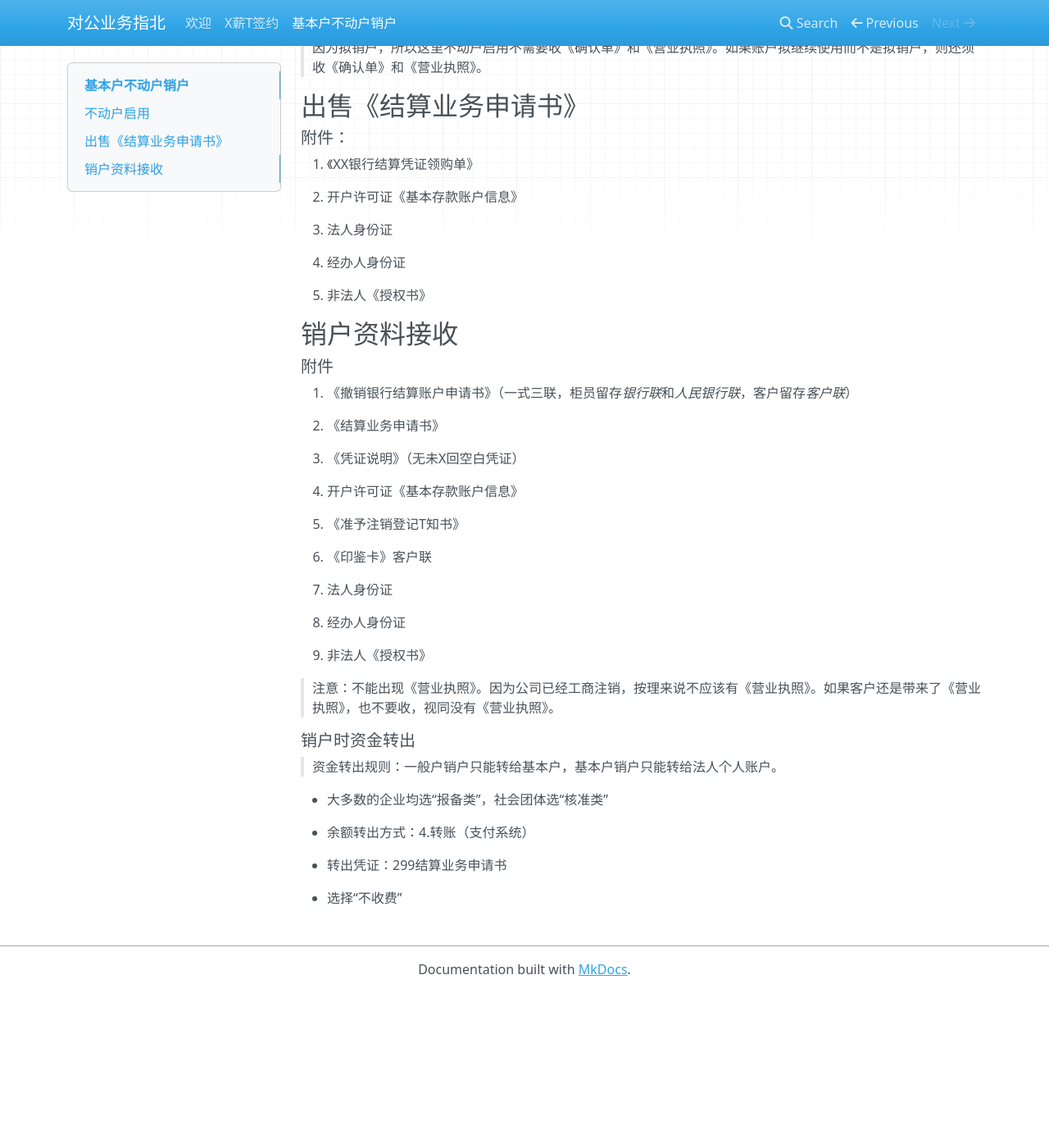
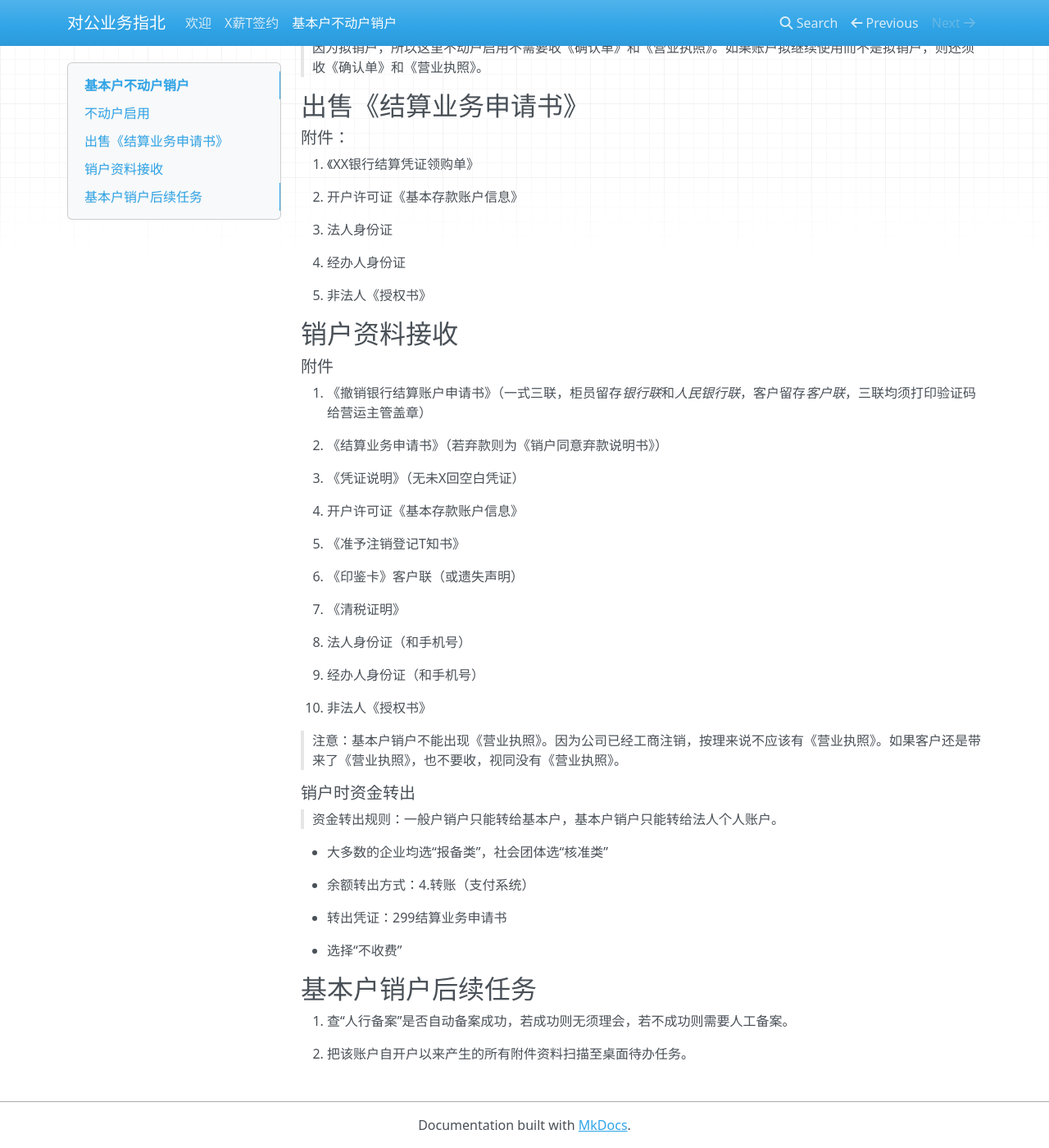
Before and after one commit to sakurafisch/fi, an MkDocs documentation site: the page built from docs/基本户不动户销户.md, in a window 1280 px wide and 1400 px high, scrolled down 487 px. Shown: the whole window at 82% size. Built offline with MkDocs 1.6.1, drawn with Linux system fonts in a browser that asks for light colours; nearby versions of some CDN libraries; before the commit the page ends 1697 px from its top, so only the background shows below that.

Commit message:
补充销户步骤

```diff
--- a/docs/基本户不动户销户.md
+++ b/docs/基本户不动户销户.md
@@ -41,9 +41,9 @@
 
 ##### 附件
 
-1. 《撤销银行结算账户申请书》（一式三联，柜员留存*银行联*和*人民银行联*，客户留存*客户联*）
+1. 《撤销银行结算账户申请书》（一式三联，柜员留存*银行联*和*人民银行联*，客户留存*客户联*，三联均须打印验证码给营运主管盖章）
 
-2. 《结算业务申请书》
+2. 《结算业务申请书》（若弃款则为《销户同意弃款说明书》）
 
 3. 《凭证说明》（无未X回空白凭证）
 
@@ -51,15 +51,17 @@
 
 5. 《准予注销登记T知书》
 
-6. 《印鉴卡》客户联
+6. 《印鉴卡》客户联（或遗失声明）
 
-7. 法人身份证
+7. 《清税证明》
 
-8. 经办人身份证
+8. 法人身份证（和手机号）
 
-9. 非法人《授权书》
+9. 经办人身份证（和手机号）
 
-> 注意：不能出现《营业执照》。因为公司已经工商注销，按理来说不应该有《营业执照》。如果客户还是带来了《营业执照》，也不要收，视同没有《营业执照》。
+10. 非法人《授权书》
+
+> 注意：基本户销户不能出现《营业执照》。因为公司已经工商注销，按理来说不应该有《营业执照》。如果客户还是带来了《营业执照》，也不要收，视同没有《营业执照》。
 
 ##### 销户时资金转出
 
@@ -72,3 +74,10 @@
 - 转出凭证：299结算业务申请书
 
 - 选择“不收费”
+
+
+## 基本户销户后续任务
+
+1. 查“人行备案”是否自动备案成功，若成功则无须理会，若不成功则需要人工备案。
+
+2. 把该账户自开户以来产生的所有附件资料扫描至桌面待办任务。
```
